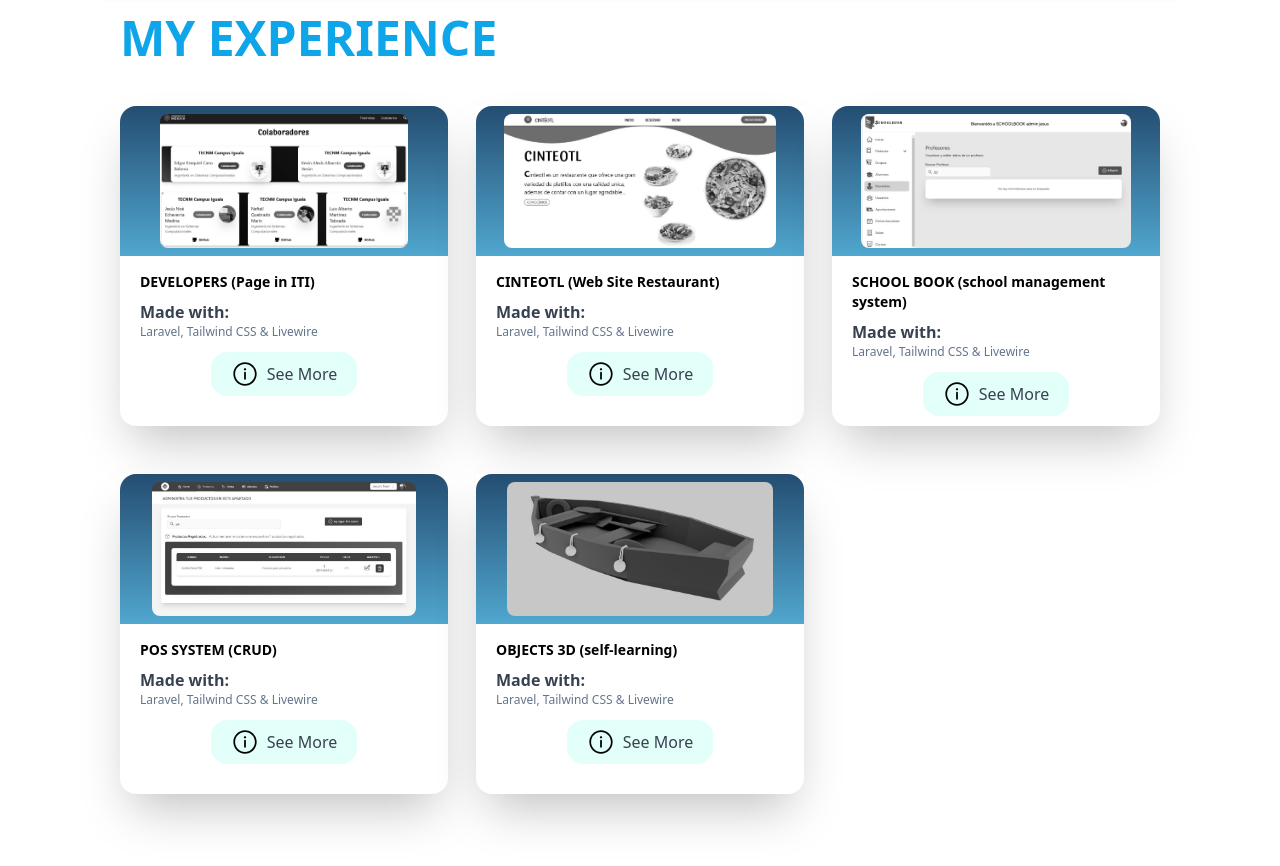
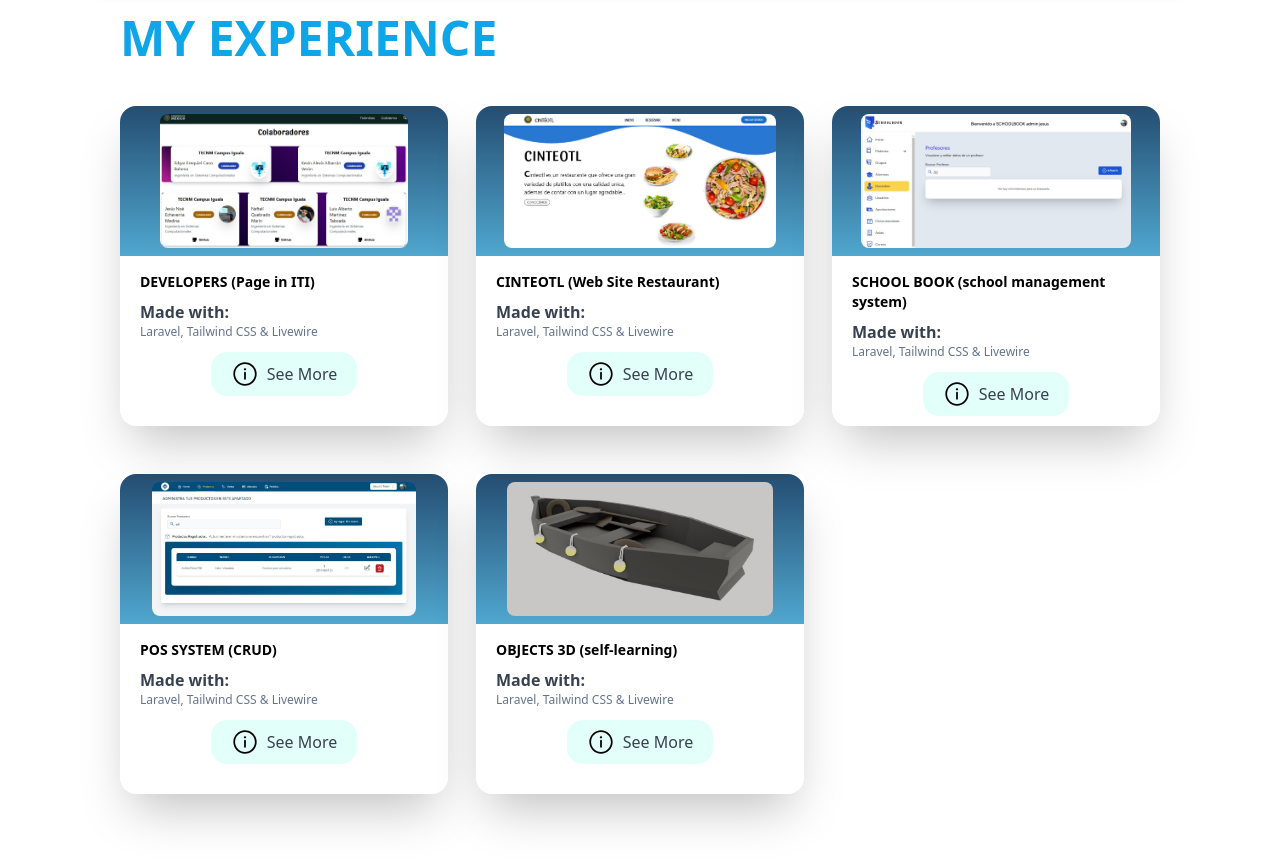
Before and after one commit to EcheverriaJesus/JesusEcheverria.github.io, a React (Create React App) app: page / in a window 1280 px wide. Shown: the part 1238-2104 px from the top of the page. Built offline with nearby package versions, Linux system fonts and the light colour scheme; a web font is replaced by a local one.

Commit message:
cambiando color a imagen en card proyect

```diff
--- a/src/Components/Card_Proyect.js
+++ b/src/Components/Card_Proyect.js
@@ -6,7 +6,7 @@ export default function Card_Proyect(props) {
 
             <div className='flex flex-col w-full h-80 rounded-b-2xl shadow-2xl bg-white pb-5 mb-5'>
                 <div className='flex justify-center bg-gradient-to-t from-[#50a7cf] to-[#254d72] w-full h-1/2 rounded-t-2xl p-2'>
-                <img className="h-6/7 rounded-lg grayscale hover:grayscale-0" src={ props.image } alt="" />
+                <img className="h-6/7 rounded-lg" src={ props.image } alt="" />
                 </div>
                 <div className='flex flex-col h-1/2 px-5 my-4'>
                     <h4 className='font-semibold text-sm'>{ props.title }</h4>
@@ -22,7 +22,6 @@ export default function Card_Proyect(props) {
                             <button className='text-gray-700'> See More</button>
                         </div>
                     </div>
-
                 </div>
             </div>
 
```
